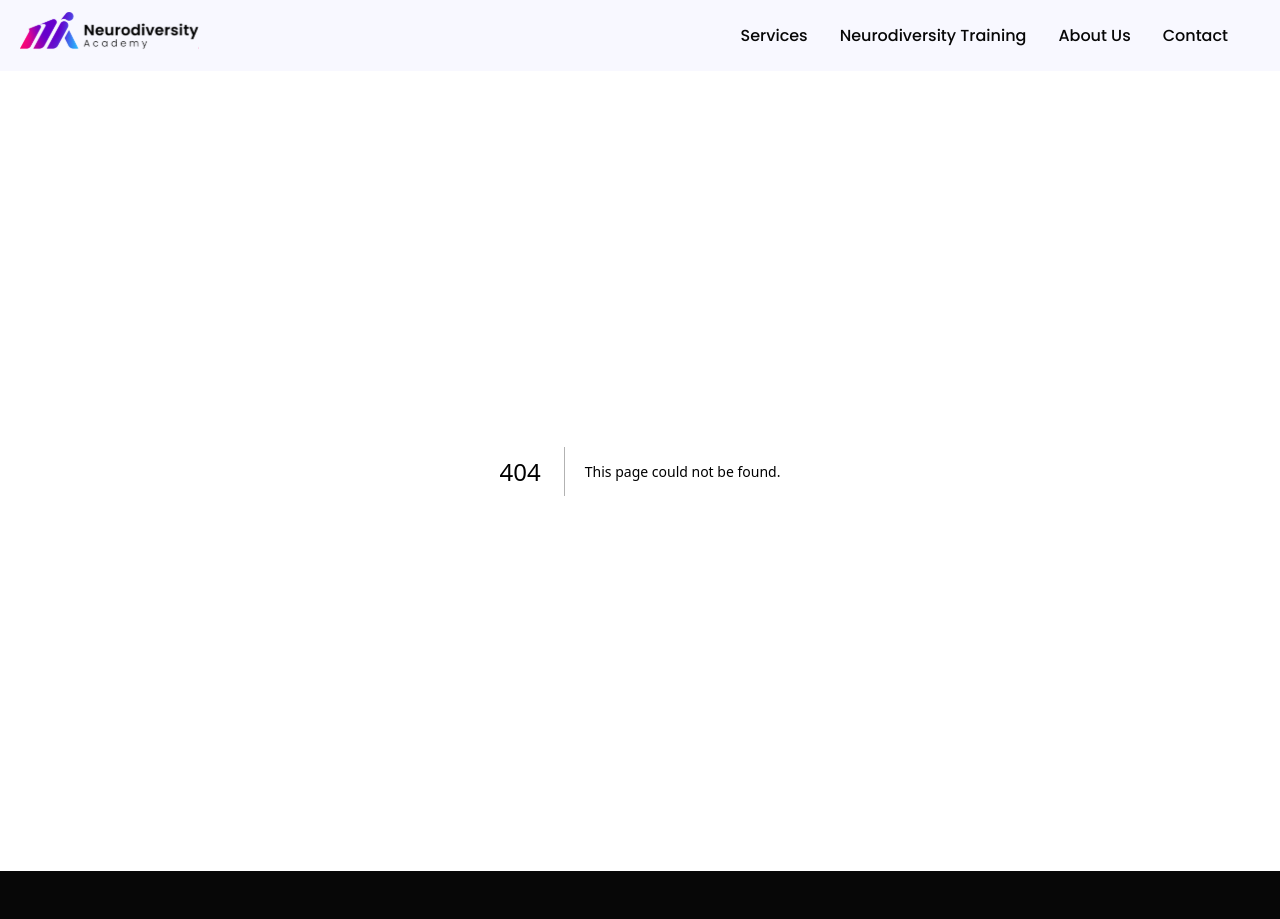
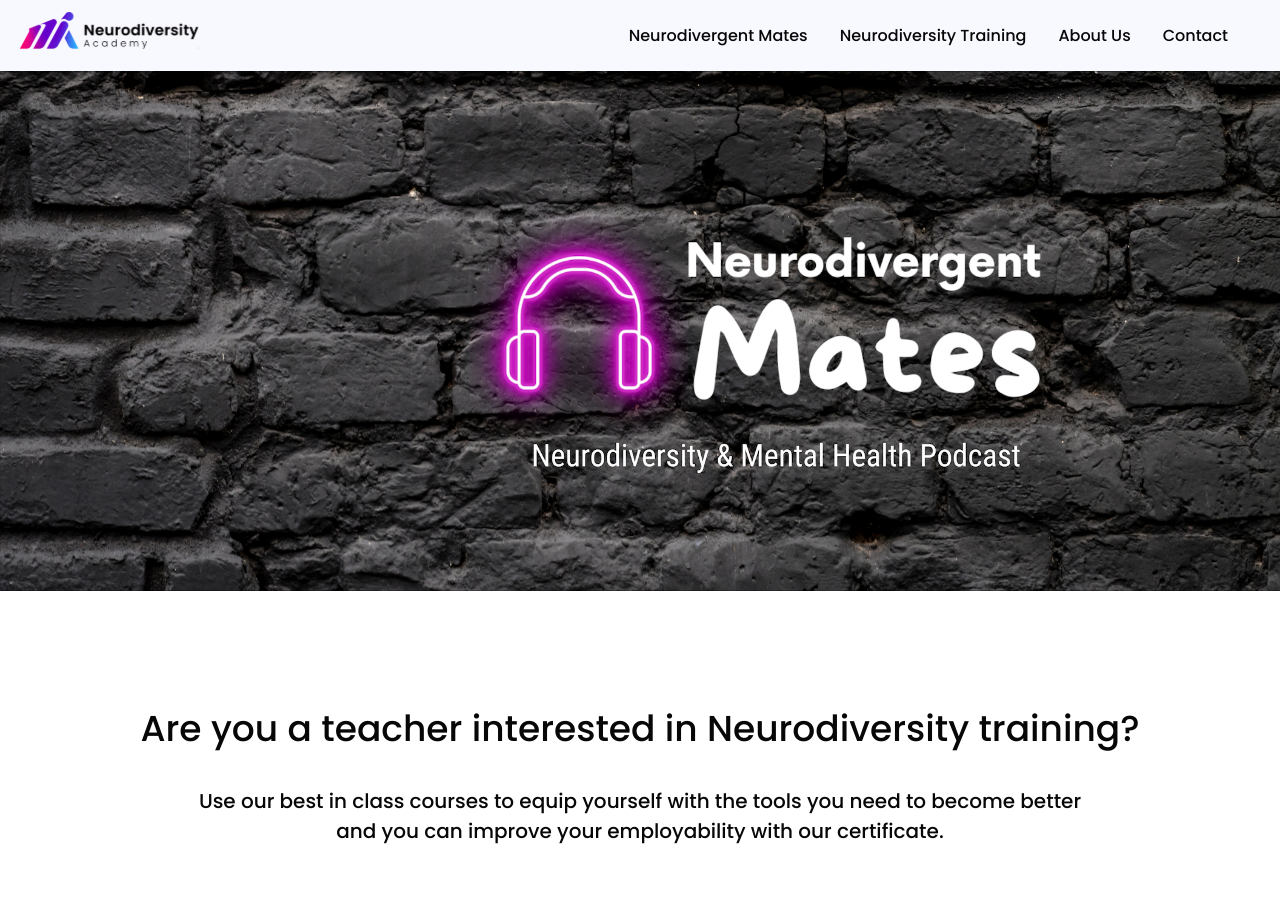
Before and after one commit to shademel/neurostudy-portal, a Next.js app: page /neurodivergentmates in a window 1280 px wide. Before the commit this address had no page. Shown: the top 919 px of the page. Built offline with nearby package versions, Linux system fonts and the light colour scheme.

Commit message:
adding neurodivergent mates baseline

```diff
--- a/src/app/components/navbar/Navbar.tsx
+++ b/src/app/components/navbar/Navbar.tsx
@@ -47,9 +47,9 @@ export default function Navbar() {
         <div className={styles.innerWrapper}>
           <ul className={styles.ul}>
             <li className={styles.li}>
-              <Link href='#'>
+              <Link href='/neurodivergentmates'>
                 <Typography variant={TypographyVariant.Body2}>
-                  Services
+                  Neurodivergent Mates
                 </Typography>
               </Link>
             </li>
--- /dev/null
+++ b/src/app/components/podcastBanner/PodcastBanner.module.css
@@ -0,0 +1,25 @@
+.bannerContainer {
+  width: 100vw;
+  height: 65vh;
+  background-image: url('../../images/podcast-banner.jpeg');
+  background-repeat: no-repeat;
+  background-size: cover;
+  display: flex;
+  flex-direction: column;
+  justify-content: center;
+  align-items: center;
+}
+
+@media (max-width: 1000px) and (min-width: 480px) {
+  .bannerContainer {
+    flex-direction: column;
+    height: auto;
+  }
+}
+
+@media (max-width: 480px) {
+  .bannerContainer {
+    flex-direction: column;
+    height: auto;
+  }
+}
--- /dev/null
+++ b/src/app/components/podcastBanner/PodcastBanner.tsx
@@ -0,0 +1,11 @@
+import React from 'react';
+import styles from './PodcastBanner.module.css';
+
+export default function PodcastBanner() {
+  return (
+    <>
+      <div className={styles.bannerContainer}>
+      </div>
+    </>
+  );
+}
--- /dev/null
+++ b/src/app/components/podcastBlogs/podcastBlogs.module.css
@@ -0,0 +1,29 @@
+@media (min-width: 480px) {
+  .blogsContainer {
+    text-align: center;
+    margin: 80px;
+    display: flex;
+    flex-direction: column;
+    align-items: center;
+    justify-content: center;
+  }
+  .accessButton {
+    width: 15rem;
+    height: 4rem;
+    margin: 20px 0px;
+  }
+}
+@media (max-width: 480px) {
+  .blogsContainer {
+    text-align: center;
+    display: flex;
+    flex-direction: column;
+    align-items: center;
+    justify-content: center;
+  }
+  .accessButton {
+    width: 10rem;
+    height: 3rem;
+    margin: 10px 0px;
+  }
+}
--- /dev/null
+++ b/src/app/components/podcastBlogs/podcastBlogs.tsx
@@ -0,0 +1,30 @@
+import { useRouter } from 'next/navigation';
+import CardList from '../article/card';
+import ActionButton from '../buttons/ActionButton';
+import Typography, { TypographyVariant } from '../typography/Typography';
+import styles from './podcastBlogs.module.css';
+
+export default function PodcastBlogs() {
+  const router = useRouter();
+  const navigateToArticles = () => {
+    router.push(`/articles`);
+  };
+  return (
+    <div className={styles.blogsContainer}>
+      <div>
+        <Typography variant={TypographyVariant.H2} color='var(--BondBlack)'>
+          Explore Neurodivergent Mates
+        </Typography>
+      </div>
+      <CardList />
+      <div>
+        <ActionButton
+          label='Explore more'
+          disabled={false}
+          className={styles.accessButton}
+          onClick={() => navigateToArticles()}
+        />
+      </div>
+    </div>
+  );
+}
--- /dev/null
+++ b/src/app/components/podcastTextSection/podcastText.module.css
@@ -0,0 +1,28 @@
+@media (min-width: 480px) {
+  .teacherContainer {
+    text-align: center;
+    margin: 80px;
+    display: flex;
+    flex-direction: column;
+    align-items: center;
+    justify-content: center;
+  }
+  .teacherBodyText {
+    width: 70vw;
+    line-height: 10px;
+    margin-bottom: 30px;
+  }
+}
+@media (max-width: 480px) {
+  .teacherContainer {
+    text-align: center;
+    display: flex;
+    flex-direction: column;
+    align-items: center;
+    justify-content: center;
+  }
+  .teacherBodyText {
+    margin-bottom: 30px;
+    padding: 0px 10px;
+  }
+}
--- /dev/null
+++ b/src/app/components/podcastTextSection/podcastText.tsx
@@ -0,0 +1,22 @@
+import React from 'react';
+import styles from './podcastText.module.css';
+import Typography, { TypographyVariant } from '../typography/Typography';
+
+export default function PodcastText() {
+  return (
+    <div className={styles.teacherContainer}>
+      <div>
+        <Typography variant={TypographyVariant.H2} color='var(--BondBlack)'>
+          Are you a teacher interested in Neurodiversity training?
+        </Typography>
+      </div>
+      <div className={styles.teacherBodyText}>
+        <Typography variant={TypographyVariant.Body1} color='var(--BondBlack)'>
+          Use our best in class courses to equip yourself with the tools you
+          need to become better and you can improve your employability with our
+          certificate.
+        </Typography>
+      </div>
+    </div>
+  );
+}
--- /dev/null
+++ b/src/app/neurodivergentmates/page.module.css
@@ -0,0 +1,4 @@
+/* .main {
+    background-color: var(--BondBlackVariant);
+  }
+   */
--- /dev/null
+++ b/src/app/neurodivergentmates/page.tsx
@@ -0,0 +1,22 @@
+'use client';
+import styles from './page.module.css';
+import DisplayPodcast from '../components/podcast/DisplayPodcast';
+import PodcastBanner from '../components/podcastBanner/PodcastBanner';
+
+import PodcastText from '../components/podcastTextSection/podcastText';
+import PodcastBlogs from '../components/podcastBlogs/podcastBlogs';
+
+export default function Home() {
+  return (
+    <main className={styles.main}>
+      <PodcastBanner />
+      <PodcastText />
+      <div>
+        <DisplayPodcast />
+      </div>
+      <div>
+        <PodcastBlogs />
+      </div>
+    </main>
+  );
+}
```
Also changed, not shown: src/app/images/podcast-banner.jpeg (added).
